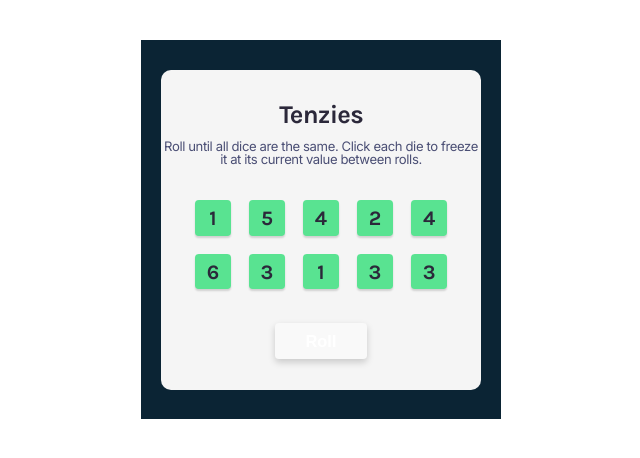
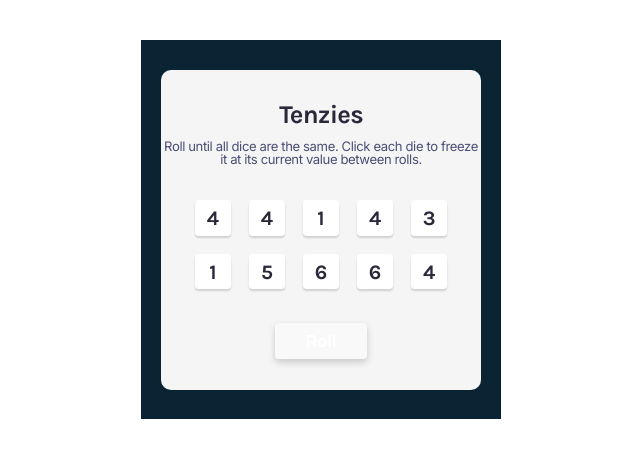
Before and after one commit to TULENp/Tenzies, a React (Vite) app: page / in a window 1280 px wide. Shown: the top 458 px of the page, without its empty margins (319-959 px from the left). Built offline with nearby package versions, Linux system fonts and the light colour scheme.

Commit message:
Change dice to diceArray. Change getRandomDice(). Add holdDice(id)

```diff
--- a/src/App.css
+++ b/src/App.css
@@ -101,6 +101,12 @@ button:focus-visible {
   background: #59E391;
 }
 
+.die:hover {
+  cursor: pointer;
+  box-shadow: 2px 2px 4px rgba(0, 0, 0, 0.15);
+
+}
+
 .dice {
   display: flex;
   flex-flow: row wrap;
--- a/src/App.jsx
+++ b/src/App.jsx
@@ -1,24 +1,34 @@
 import React, { useState } from 'react'
 import './App.css'
 import Die from './components/Die'
-import {nanoid} from 'nanoid';
+import { nanoid } from 'nanoid';
 
 export function App() {
 
-	const [dice, setDice] = useState(GetRandomDice());
-	function GetRandomDice() {
-		let randomArray = Array.from({ length: 10 }, () => {
+	const [dice, setDice] = useState(getRandomDice());
+
+	const diceArray = dice.map(die =>
+		<Die key={die.id} num={die.num} isHeld={die.isHeld} hold={() => holdDice(die.id)} />)
+
+	function getRandomDice() {
+		return Array.from({ length: 10 }, () => {
 			return {
 				id: nanoid(),
 				num: Math.ceil(Math.random() * 6),
-				isHeld: true
+				isHeld: false
 			}
 		});
-		return randomArray.map(die => <Die id={die.id} num={die.num} isHeld={die.isHeld} />)
 	}
 
-	function Roll() {
-		setDice(GetRandomDice());
+	function roll() {
+		setDice(getRandomDice());
+	}
+	function holdDice(id) {
+		setDice(prev => prev.map((die) => {
+			return die.id === id ?
+				{ ...die, isHeld: !die.isHeld } :
+				die
+		}))
 	}
 
 	return (
@@ -30,9 +40,9 @@ export function App() {
 						<h2>Roll until all dice are the same. Click each die to freeze it at its current value between rolls.</h2>
 					</div>
 					<div className='dice'>
-						{dice}
+						{diceArray}
 					</div>
-					<button className='rollButton' onClick={Roll}>Roll</button>
+					<button className='rollButton' onClick={roll}>Roll</button>
 				</div>
 			</section>
 		</main>
--- a/src/components/Die.jsx
+++ b/src/components/Die.jsx
@@ -1,11 +1,9 @@
 import React from 'react';
 
-const Die = (props) => {
-
-    //const [num, usHeld] = props;
+const Die = ({num, isHeld, hold}) => {
     return (
-        <div className={props.isHeld?"die held":"die"}>
-            <h1>{props.num}</h1>
+        <div className={isHeld?"die held":"die"} onClick={hold}>
+            <h1>{num}</h1>
         </div>
     );
 }
```
